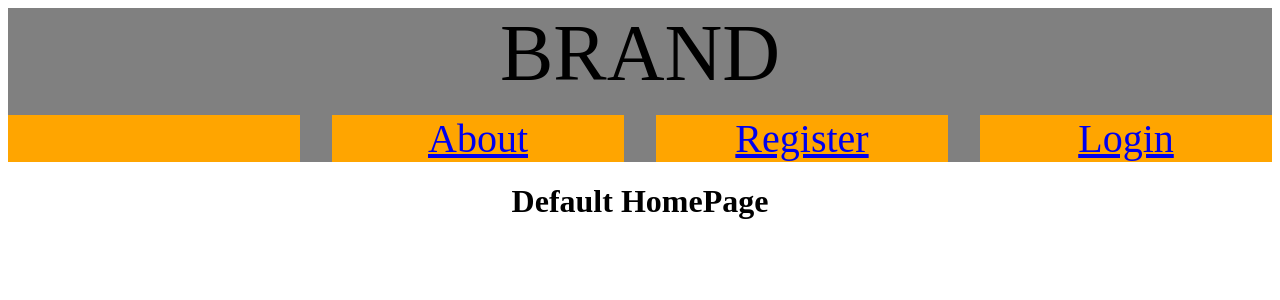
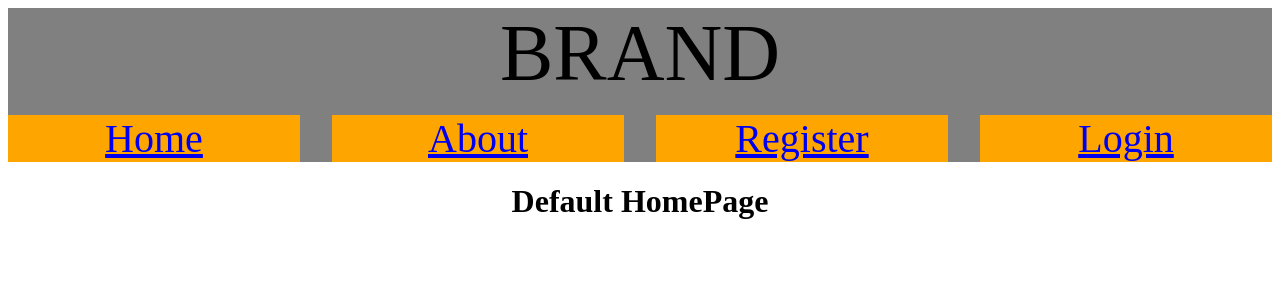
Before and after one commit to MotorcycleEnjoyer/auth-frontend, a React (Vite) app: page / in a window 1280 px wide. Shown: the top 300 px of the page. Built offline with nearby package versions, Linux system fonts and the light colour scheme.

Commit message:
move link logic to another line for readability

```diff
--- a/src/components/NavBar.jsx
+++ b/src/components/NavBar.jsx
@@ -7,7 +7,9 @@ export default function NavBar ({ ...props }) {
                 <div className="brand">BRAND</div>
                 <div className="links">
                     {props.links.map((x, index) => {
-                        return <NavLink key={index} to={x}>{x.split("/")[1]}</NavLink>
+                        return <NavLink key={index} to={x}>
+                                    {x.split("/")[1] || "Home"}
+                                </NavLink>
                     })}
                 </div>
             </nav>
```
